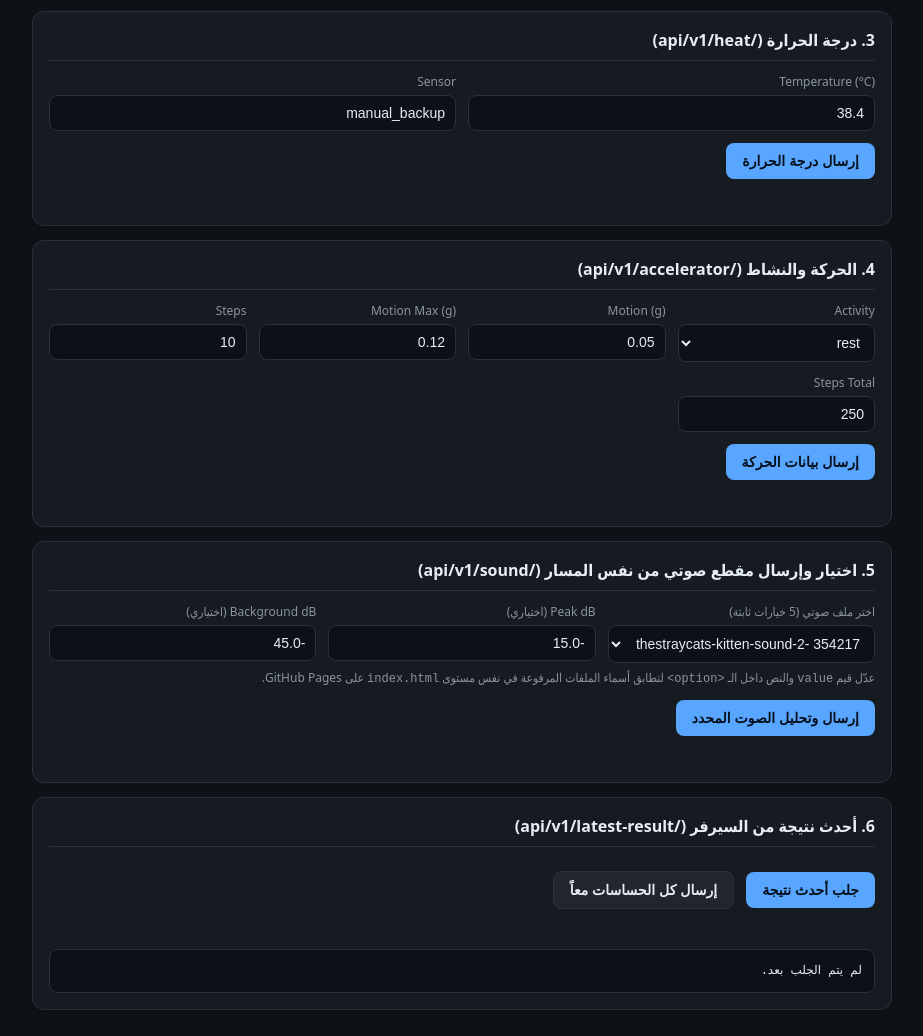
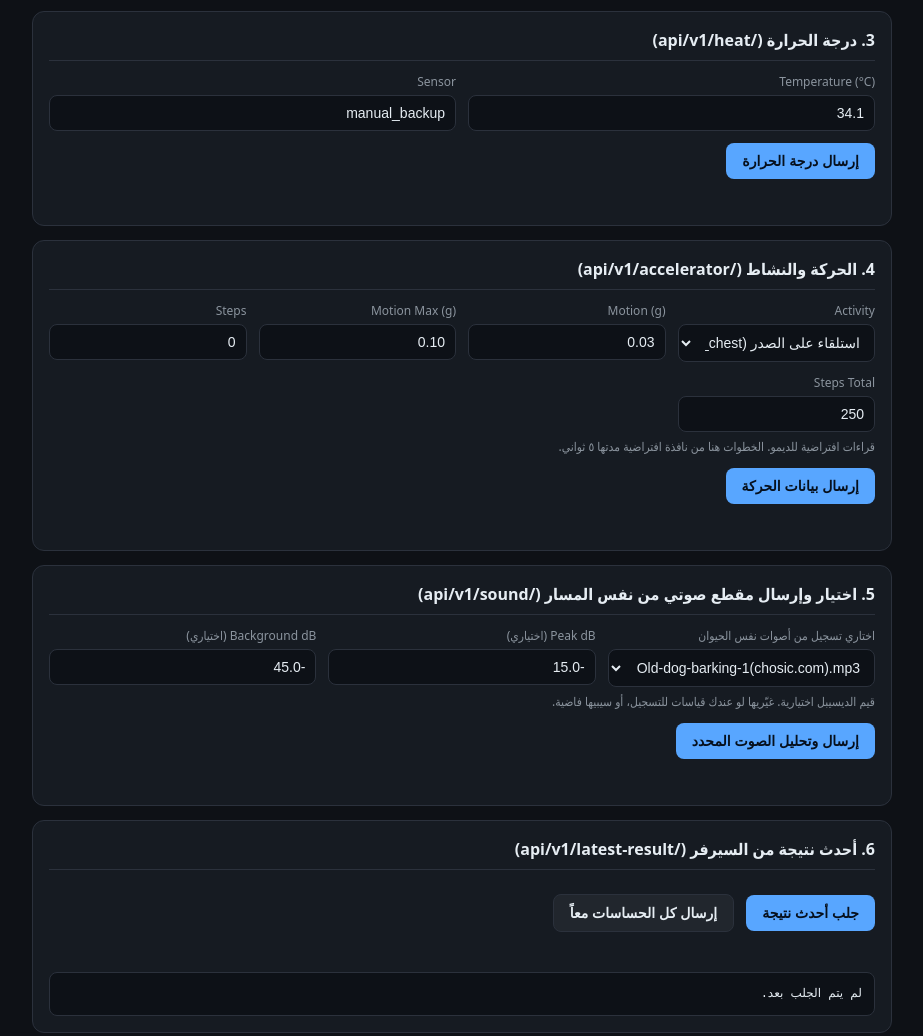
Before and after one commit to Zeyad-Zahran/ppet, a plain HTML site: page index.html in a window 1280 px wide. Shown: the part 468-1504 px from the top of the page, without its empty margins (178-1101 px from the left). Drawn offline with Linux system fonts and the light colour scheme.

Commit message:
Revise input values and labels for animal data submission
Updated text content and default values for inputs related to animal activity and sound selection. Adjusted hints and added data attributes for audio options.

```diff
--- a/index.html
+++ b/index.html
@@ -119,7 +119,7 @@
 <body>
   <div class="container">
     <h1>لوحة الإرسال الاحتياطي لبيانات الطوق</h1>
-    <div class="sub">إرسال يدوي للبيانات إلى Endpoints السيرفر عبر GitHub Pages</div>
+    <div class="sub">اختاري نوع الحيوان والحركة لتعبئة قراءات الديمو. تقدري تعدّلي الأرقام قبل الإرسال.</div>
 
     <!-- إعدادات الاتصال -->
     <div class="card">
@@ -170,7 +170,7 @@
       <div class="grid">
         <div>
           <label for="tempC">Temperature (°C)</label>
-          <input id="tempC" type="number" step="0.1" value="38.4" />
+          <input id="tempC" type="number" step="0.1" value="34.1" />
         </div>
         <div>
           <label for="sensorName">Sensor</label>
@@ -187,29 +187,26 @@
       <div class="grid">
         <div>
           <label for="activity">Activity</label>
-          <select id="activity">
-            <option value="rest" selected>rest</option>
-            <option value="walk">walk</option>
-            <option value="run">run</option>
-          </select>
+          <select id="activity"></select>
         </div>
         <div>
           <label for="motionG">Motion (g)</label>
-          <input id="motionG" type="number" step="0.01" value="0.05" />
+          <input id="motionG" type="number" step="0.01" value="0.03" />
         </div>
         <div>
           <label for="motionMaxG">Motion Max (g)</label>
-          <input id="motionMaxG" type="number" step="0.01" value="0.12" />
+          <input id="motionMaxG" type="number" step="0.01" value="0.10" />
         </div>
         <div>
           <label for="steps">Steps</label>
-          <input id="steps" type="number" value="10" />
+          <input id="steps" type="number" min="0" value="0" />
         </div>
         <div>
           <label for="stepsTotal">Steps Total</label>
           <input id="stepsTotal" type="number" value="250" />
         </div>
       </div>
+      <div class="hint">قراءات افتراضية للديمو. الخطوات هنا من نافذة افتراضية مدتها ٥ ثواني.</div>
       <button onclick="sendAccel()">إرسال بيانات الحركة</button>
       <div id="stAccel" class="status"></div>
     </div>
@@ -219,14 +216,14 @@
       <h2>5. اختيار وإرسال مقطع صوتي من نفس المسار (/api/v1/sound)</h2>
       <div class="grid">
         <div>
-          <label for="audioSelect">اختر ملف صوتي (5 خيارات ثابتة)</label>
+          <label for="audioSelect">اختاري تسجيل من أصوات نفس الحيوان</label>
           <select id="audioSelect">
-            <option value="Kittenfeedthestraycats.mp3" selected>Kittenfeedthestraycats-kitten-sound-2- 354217</option>
-            <option value="Cat-purr.mp3">Cat-purr(chosic.com).mp3</option>
-            <option value="Meow-cat.mp3">Meow-cat-10(chosic.com).mp3</option>
-            <option value="Old-dog-barking.mp3">Old-dog-barking-1(chosic.com).mp3</option>
-            <option value="dogwoo.mp3">dog_woo_Barking-dog-3(chosic.com).mp3</option>
-            <option value="dogcrying.mp3">dog_crying_scottishperson-sound-effec t-dog-crying-05-367321 copy</option>
+            <option value="Kittenfeedthestraycats.mp3" data-species="cat" selected>Kittenfeedthestraycats-kitten-sound-2- 354217</option>
+            <option value="Cat-purr.mp3" data-species="cat">Cat-purr(chosic.com).mp3</option>
+            <option value="Meow-cat.mp3" data-species="cat">Meow-cat-10(chosic.com).mp3</option>
+            <option value="Old-dog-barking.mp3" data-species="dog">Old-dog-barking-1(chosic.com).mp3</option>
+            <option value="dogwoo.mp3" data-species="dog">dog_woo_Barking-dog-3(chosic.com).mp3</option>
+            <option value="dogcrying.mp3" data-species="dog">dog_crying_scottishperson-sound-effec t-dog-crying-05-367321 copy</option>
 
           </select>
         </div>
@@ -240,7 +237,7 @@
         </div>
       </div>
       <div class="hint">
-        عدّل قيم <code>value</code> والنص داخل الـ <code>&lt;option&gt;</code> لتطابق أسماء الملفات المرفوعة في نفس مستوى <code>index.html</code> على GitHub Pages.
+        قيم الديسيبل اختيارية. غيّريها لو عندك قياسات للتسجيل، أو سيبيها فاضية.
       </div>
       <button onclick="sendSound()">إرسال وتحليل الصوت المحدد</button>
       <div id="stSound" class="status"></div>
@@ -257,6 +254,53 @@
   </div>
 
   <script>
+    const activityPresets = {
+      cat: {
+        rest: { label: "راحة", bpm: 135, motionG: 0.03, motionMaxG: 0.10, steps: 0 },
+        walk: { label: "مشي", bpm: 155, motionG: 0.18, motionMaxG: 0.45, steps: 8 },
+        running: { label: "جري", bpm: 190, motionG: 0.55, motionMaxG: 1.40, steps: 16 }
+      },
+      dog: {
+        lying_on_chest: { label: "استلقاء على الصدر", bpm: 85, motionG: 0.03, motionMaxG: 0.10, steps: 0 },
+        sitting: { label: "جلوس", bpm: 90, motionG: 0.04, motionMaxG: 0.12, steps: 0 },
+        sniffing: { label: "شمّ", bpm: 100, motionG: 0.12, motionMaxG: 0.35, steps: 2 },
+        standing: { label: "وقوف", bpm: 95, motionG: 0.05, motionMaxG: 0.15, steps: 0 },
+        trotting: { label: "هرولة", bpm: 140, motionG: 0.35, motionMaxG: 0.90, steps: 13 },
+        walking: { label: "مشي", bpm: 115, motionG: 0.20, motionMaxG: 0.55, steps: 8 },
+        running: { label: "جري", bpm: 170, motionG: 0.60, motionMaxG: 1.60, steps: 19 }
+      }
+    };
+
+    const speciesSelect = document.getElementById("species");
+    const activitySelect = document.getElementById("activity");
+    const audioSelect = document.getElementById("audioSelect");
+    const audioOptions = Array.from(audioSelect.options);
+
+    function applyActivityPreset() {
+      const { bpm, motionG, motionMaxG, steps } = activityPresets[speciesSelect.value][activitySelect.value];
+      document.getElementById("bpm").value = bpm;
+      document.getElementById("motionG").value = motionG.toFixed(2);
+      document.getElementById("motionMaxG").value = motionMaxG.toFixed(2);
+      document.getElementById("steps").value = steps;
+      // Each preset starts from the same demo counter for easy comparisons.
+      document.getElementById("stepsTotal").value = 250 + steps;
+    }
+
+    function updateSpecies() {
+      const species = speciesSelect.value;
+      activitySelect.replaceChildren(...Object.entries(activityPresets[species]).map(
+        ([value, preset]) => new Option(preset.label + " (" + value + ")", value)
+      ));
+      activitySelect.selectedIndex = 0;
+      audioSelect.replaceChildren(...audioOptions.filter(option => option.dataset.species === species));
+      audioSelect.selectedIndex = 0;
+      applyActivityPreset();
+    }
+
+    speciesSelect.addEventListener("change", updateSpecies);
+    activitySelect.addEventListener("change", applyActivityPreset);
+    updateSpecies();
+
     function guessMimeType(filename) {
       const lower = filename.toLowerCase();
       if (lower.endsWith(".mp3")) return "audio/mpeg";
@@ -424,4 +468,4 @@
     }
   </script>
 </body>
-</html>
+  </html
```
